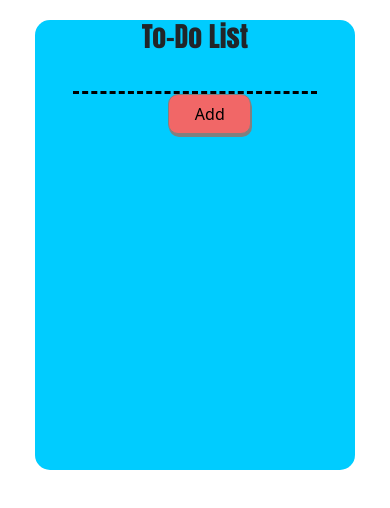
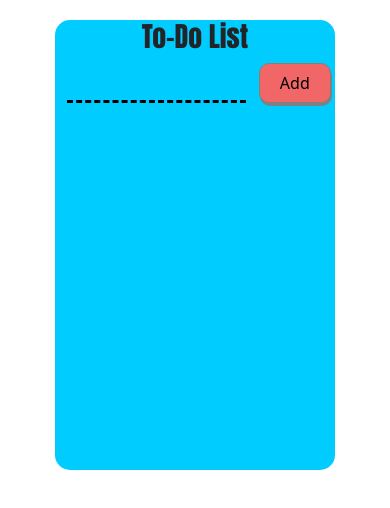
Before and after one commit to Krutik30/my-app, a React (Create React App) app: page / in a window 390 px wide. Shown: the top 508 px of the page. Built offline with nearby package versions, Linux system fonts and the light colour scheme.

Commit message:
responsive

```diff
--- a/src/Apps/10/App10.css
+++ b/src/Apps/10/App10.css
@@ -5,7 +5,7 @@
 .container{
     margin-top: 5%;
     width: 25%;
-    min-width: 320px;
+    min-width: 280px;
     height: 450px;
     background-color: rgb(0, 204, 255);
     border-radius: 15px;
@@ -25,7 +25,8 @@
     border: none;
     background-color: transparent;
     border-bottom: 3px dashed black;
-    padding-left: 4%;
+    padding-left: 10%;
+    width: 70%;
 }
 
 input:focus{
--- a/src/Apps/10/App10.js
+++ b/src/Apps/10/App10.js
@@ -25,7 +25,7 @@ function App10(){
                 <div className="heading">
                     <h1 className="text-center">To-Do List</h1>
                 </div>
-                <div className="form text-center">
+                <div className="form text-center d-flex">
                     <input onChange={handleChange} type="text" value={inputText} />
                     <button onClick={addItem} className="btn1">
                         <span>Add</span>
```
